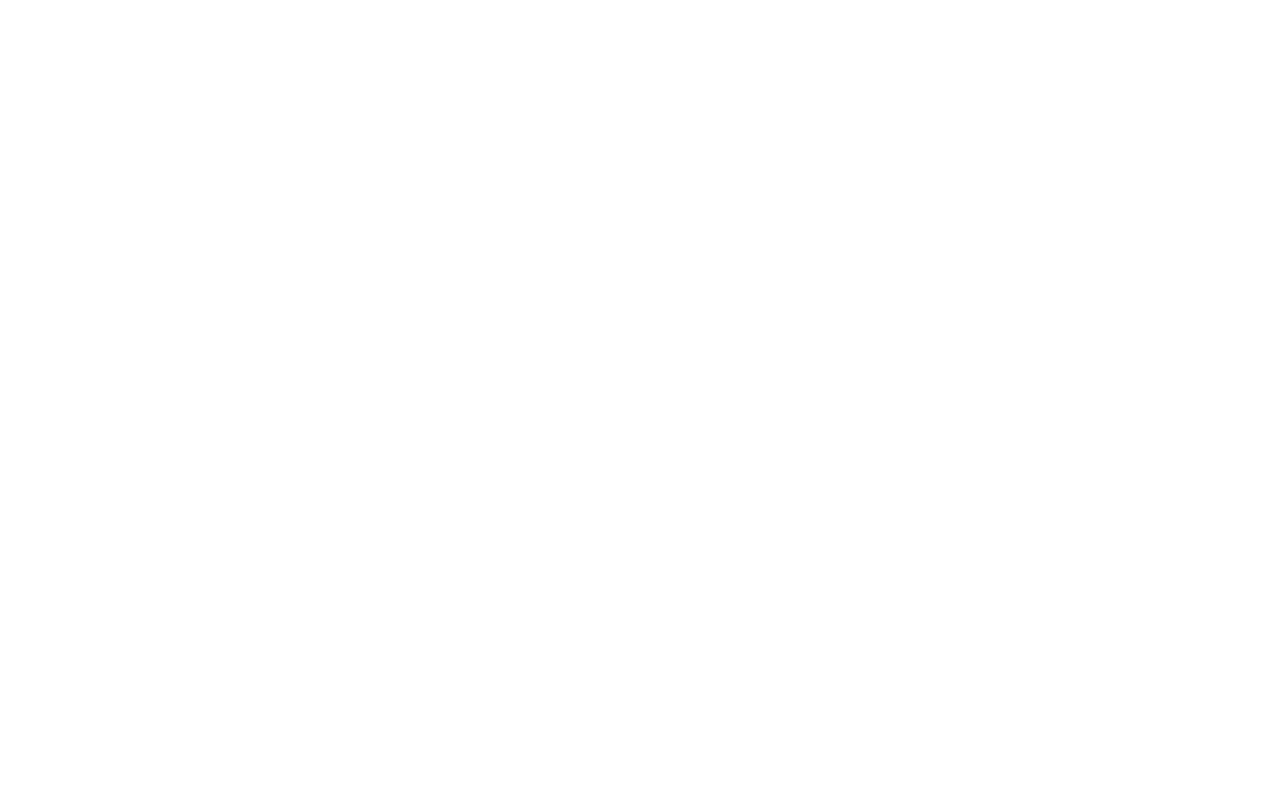
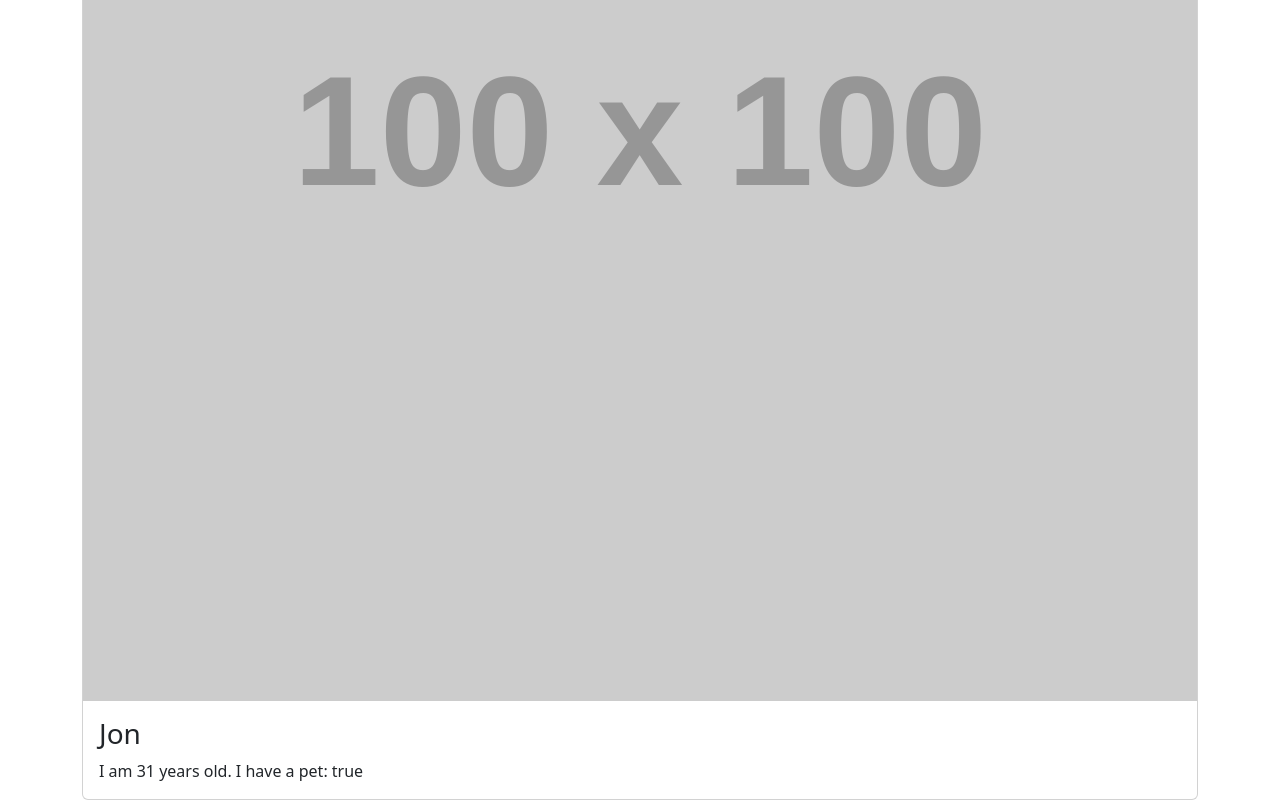
Before and after one commit to jonpfluger/00-vite-sandbox, a React (Vite) app: page / in a window 1280 px wide. Shown: the part 470-1270 px from the top of the page. Before the commit the page ends 800 px from the top, so only its background shows below. Built offline with nearby package versions, Linux system fonts and the light colour scheme.

Commit message:
adds Card

```diff
--- a/src/App.jsx
+++ b/src/App.jsx
@@ -1,6 +1,23 @@
+import Card from './components/Card'
+
+const user = {
+  name: "Jon",
+  age: 31,
+  hasPet: true,
+  avatar_url: 'https://placehold.co/100',
+}
+
 function App() {
   return (
-    <h1>Hello World!</h1>
+    <div className="container">
+      <h1>Hello World!</h1>
+      <Card
+        name={user.name}
+        age={user.age}
+        hasPet={user.hasPet}
+        avatar_url={user.avatar_url}
+      />
+    </div>
   )
 }
 
--- /dev/null
+++ b/src/components/Card.jsx
@@ -0,0 +1,18 @@
+const Card = props => {
+  return (
+    <div className="card">
+      <img
+        className="card-img-top"
+        src={props.avatar_url}
+        alt={`Picture of ${props.name}`}
+      />
+
+      <div className="card-body">
+        <h3 className="card-title">{props.name}</h3>
+        <p className="card-text">I am {props.age} years old. I have a pet: {props.hasPet.toString()}</p>
+      </div>
+    </div>
+  )
+}
+
+export default Card
```
